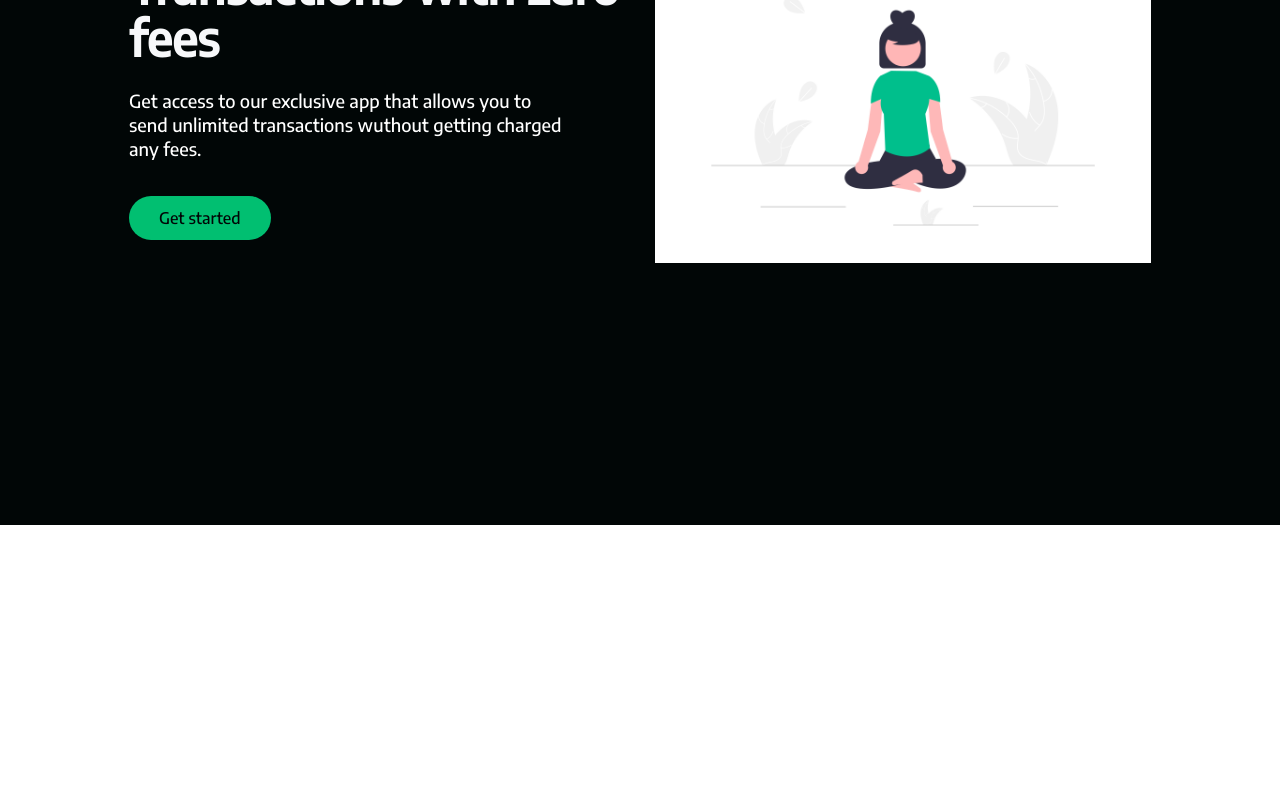
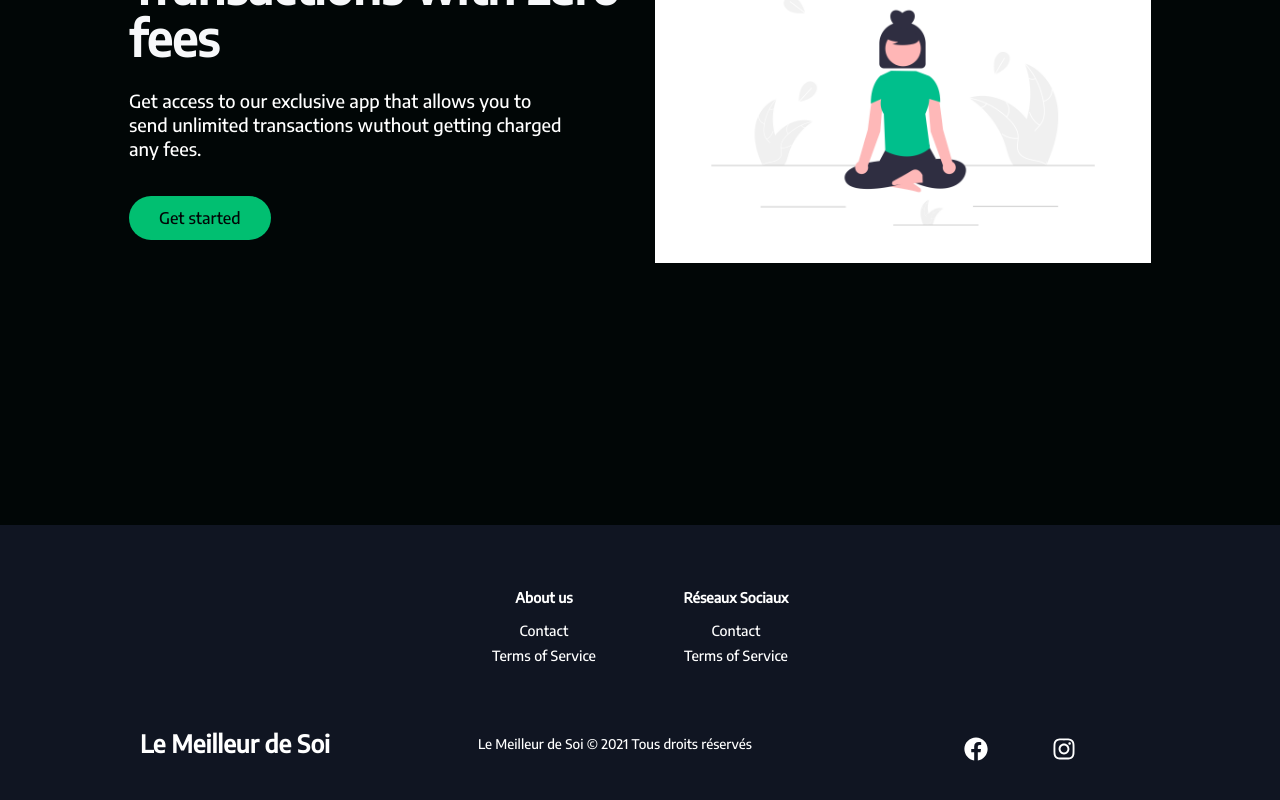
Before and after one commit to Dexiios/lemeilleurdesoi_client, a React (Create React App) app: page / in a window 1280 px wide. Shown: the part 3735-4535 px from the top of the page. Before the commit the page ends 4260 px from the top, so only its background shows below. Built offline with nearby package versions, Linux system fonts and the light colour scheme.

Commit message:
add footer element

```diff
--- /dev/null
+++ b/src/components/Footer/FooterElements.js
@@ -0,0 +1,113 @@
+import styled from "styled-components";
+import { Link } from "react-router-dom";
+
+export const FooterContainer = styled.footer`
+  background-color: #101522;
+`;
+
+export const FooterWrap = styled.div`
+  padding: 48px 24px;
+  display: flex;
+  flex-direction: column;
+  justify-content: center;
+  align-items: center;
+  max-width: 1100px;
+  margin: 0 auto;
+`;
+
+export const FooterLinksContainer = styled.div`
+  display: flex;
+  justify-content: center;
+
+  @media screen and (max-width: 820px) {
+    padding-top: 32px;
+  }
+`;
+
+export const FooterLinksWrapper = styled.div`
+  display: flex;
+
+  @media screen and (max-width: 820px) {
+    flex-direction: column;
+  }
+`;
+
+export const FooterLinkItems = styled.div`
+  display: flex;
+  flex-direction: column;
+  align-items: center;
+  margin: 16px;
+  text-align: left;
+  width: 160px;
+  box-sizing: border-box;
+  color: #fff;
+
+  @media screen and (max-width: 420px) {
+    margin: 0;
+    padding: 10px;
+    width: 100%;
+  }
+`;
+
+export const FooterLinkTitle = styled.h1`
+  font-size: 14px;
+  margin-bottom: 16px;
+`;
+
+export const FooterLink = styled(Link)`
+  color: #fff;
+  text-decoration: none;
+  margin-bottom: 0.5rem;
+  font-size: 14px;
+
+  &:hover {
+    color: #01bf71;
+    transition: 0.3s ease-out;
+  }
+`;
+
+export const SocialMedia = styled.section`
+  max-width: 1000px;
+  width: 100%;
+`;
+
+export const SocialMediaWrap = styled.div`
+  display: flex;
+  justify-content: space-between;
+  align-items: center;
+  max-width: 1100px;
+  margin: 40px auto 0 auto;
+
+  @media screen and (max-width: 820px) {
+    flex-direction: column;
+  }
+`;
+
+export const SocialLogo = styled(Link)`
+  color: #fff;
+  justify-self: start;
+  cursor: pointer;
+  text-decoration: none;
+  font-size: 1.5rem;
+  display: flex;
+  align-items: center;
+  margin-bottom: 16px;
+  font-weight: bold;
+`;
+
+export const WebsiteRights = styled.small`
+  color: #fff;
+  margin-bottom: 16px;
+`;
+
+export const SocialIcons = styled.div`
+  display: flex;
+  justify-content: space-evenly;
+  align-items: center;
+  width: 240px;
+`;
+
+export const SocialIconLink = styled.a`
+  color: #fff;
+  font-size: 24px;
+`;
--- /dev/null
+++ b/src/components/Footer/index.js
@@ -0,0 +1,59 @@
+import React from "react";
+import { FaFacebook, FaInstagram } from "react-icons/fa";
+import {
+  FooterContainer,
+  FooterWrap,
+  FooterLinksContainer,
+  FooterLinksWrapper,
+  FooterLinkItems,
+  FooterLinkTitle,
+  FooterLink,
+  SocialIconLink,
+  SocialIcons,
+  SocialLogo,
+  SocialMedia,
+  SocialMediaWrap,
+  WebsiteRights
+} from "./FooterElements";
+
+const Footer = () => {
+  return (
+    <FooterContainer>
+      <FooterWrap>
+        <FooterLinksContainer>
+          <FooterLinksWrapper>
+            <FooterLinkItems>
+              <FooterLinkTitle>About us</FooterLinkTitle>
+              <FooterLink to="/contact">Contact</FooterLink>
+              <FooterLink to="/terms">Terms of Service</FooterLink>
+            </FooterLinkItems>
+            <FooterLinkItems>
+              <FooterLinkTitle>Réseaux Sociaux</FooterLinkTitle>
+              <FooterLink to="/contact">Contact</FooterLink>
+              <FooterLink to="/terms">Terms of Service</FooterLink>
+            </FooterLinkItems>
+          </FooterLinksWrapper>
+        </FooterLinksContainer>
+        <SocialMedia>
+          <SocialMediaWrap>
+            <SocialLogo to="/">Le Meilleur de Soi</SocialLogo>
+            <WebsiteRights>
+              Le Meilleur de Soi © {new Date().getFullYear()} Tous droits
+              réservés
+            </WebsiteRights>
+            <SocialIcons>
+              <SocialIconLink href="//www.facebook.com" target="_blank" aria-label="Facebook">
+                <FaFacebook />
+              </SocialIconLink>
+              <SocialIconLink href="//www.instagram.com" target="_blank" aria-label="Instagram">
+                <FaInstagram />
+              </SocialIconLink>
+            </SocialIcons>
+          </SocialMediaWrap>
+        </SocialMedia>
+      </FooterWrap>
+    </FooterContainer>
+  );
+};
+
+export default Footer;
--- a/src/components/HeroSection/index.js
+++ b/src/components/HeroSection/index.js
@@ -30,7 +30,7 @@
         <HeroP>Le Meilleur de Soi, relaxation et bien être</HeroP>
         <HeroBtnWrapper>
           <Button
-            to='/seances'
+            to='services'
             onMouseEnter={onHover}
             onMouseLeave={onHover}
             primary='true'
--- a/src/components/Navbar/index.js
+++ b/src/components/Navbar/index.js
@@ -26,7 +26,7 @@
               <NavLinks to='accueil'>Accueil</NavLinks>
             </NavItem>
             <NavItem>
-              <NavLinks to='seances'>Séances</NavLinks>
+              <NavLinks to='services'>Séances</NavLinks>
             </NavItem>
             <NavItem>
               <NavLinks to='A propos'>A propos</NavLinks>
--- a/src/components/Sidebar/index.js
+++ b/src/components/Sidebar/index.js
@@ -19,7 +19,7 @@
       <SidebarWrapper>
         <SidebarMenu>
           <SidebarLink to="accueil" onClick={toggle}>Accueil</SidebarLink>
-          <SidebarLink to="Seances">Séances</SidebarLink>
+          <SidebarLink to='services'>Séances</SidebarLink>
           <SidebarLink to="A propos">A propos</SidebarLink>
           <SidebarLink to="Facebook">Facebook</SidebarLink>
           <SidebarLink to="Instagram">Instagram</SidebarLink>
--- a/src/pages/index.js
+++ b/src/pages/index.js
@@ -9,6 +9,7 @@
   homeObjThree,
 } from "../components/InfoSection/Data";
 import Services from "../components/Services";
+import Footer from "../components/Footer";
 
 const Home = () => {
   const [isOpen, setIsOpen] = useState(false);
@@ -26,6 +27,7 @@
       <InfoSection {...homeObjTwo} />
       <Services />
       <InfoSection {...homeObjThree} />
+      <Footer />
     </>
   );
 };
```
